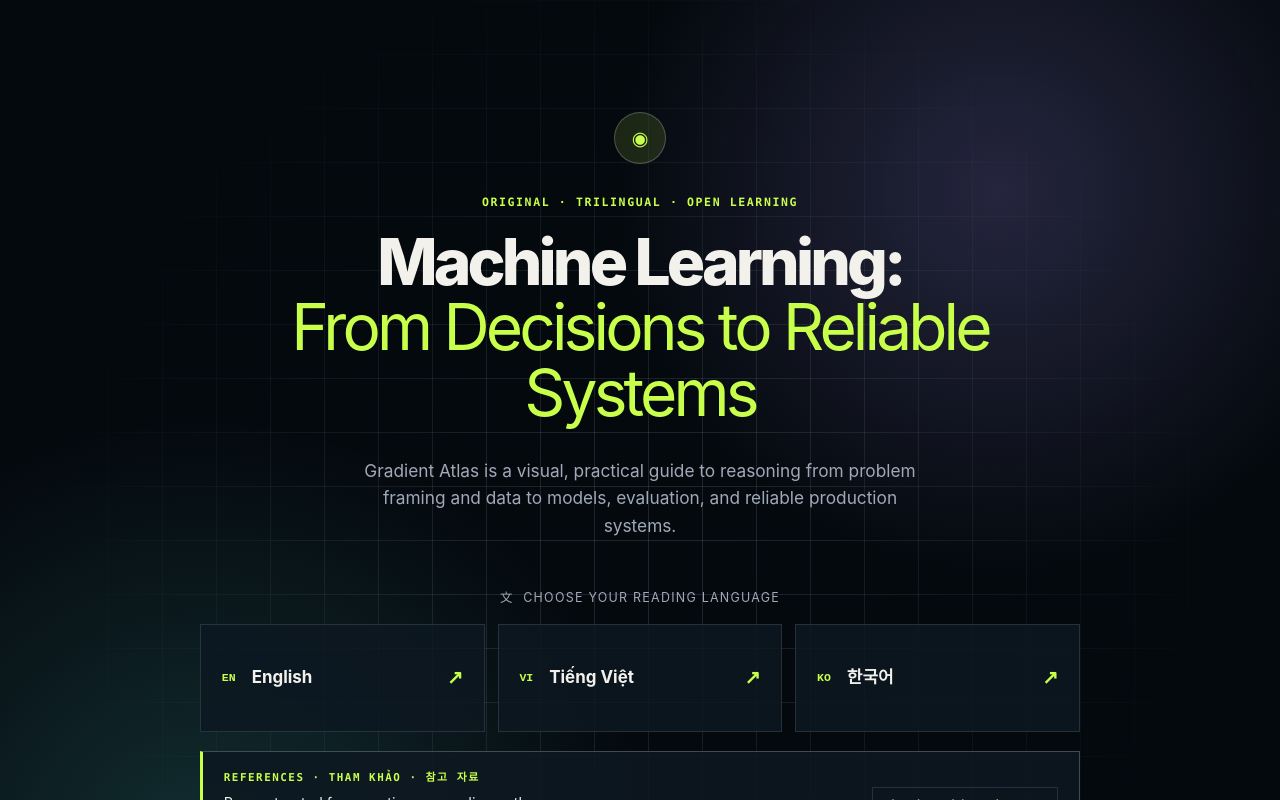
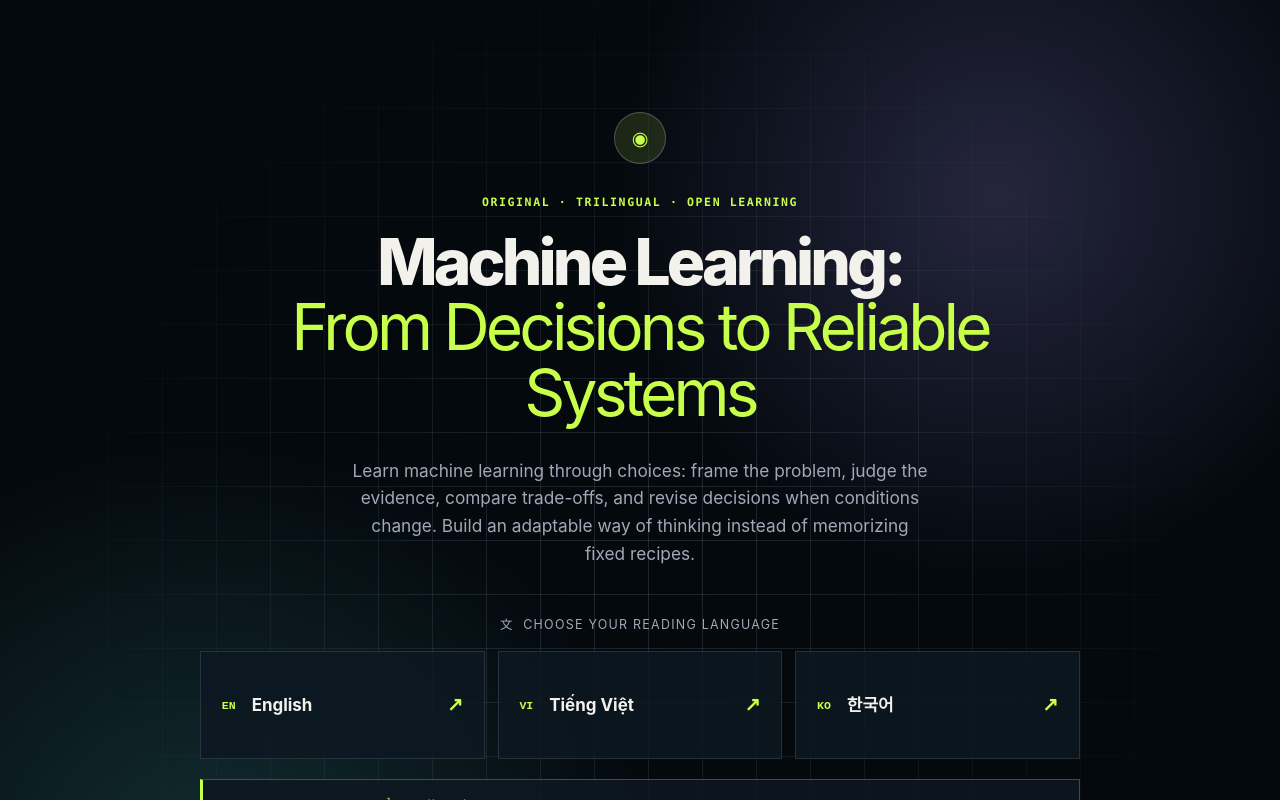
Before and after one commit to buicongnguyen/gradient-atlas, a Next.js app: page / in a window 1280 px wide. Shown: the top 800 px of the page. Built offline with nearby package versions, Linux system fonts and the light colour scheme; no server answers.

Commit message:
Explain the book's decision-first learning approach

```diff
--- a/app/data/content.ts
+++ b/app/data/content.ts
@@ -142,7 +142,7 @@
     heroTitle: "Machine Learning:",
     heroAccent: "From Decisions to Reliable Systems",
     heroBody:
-      "Build one late-delivery risk system across six guided chapters. Frame the decision, protect the evaluation, choose an operating point, and monitor what changes.",
+      "This book begins with choices: what problem to frame, what evidence to trust, which trade-off to accept, and when to revise a decision. Its goal is an adaptable way of thinking—not memorized recipes or a fixed mindset. Practise that approach by building one late-delivery risk system from framing through monitoring.",
     start: "Start the guided course",
     explore: "See the six steps",
     preview: "Editorial preview · human review pending",
@@ -206,7 +206,7 @@
     heroTitle: "Học máy:",
     heroAccent: "Từ quyết định đến hệ thống đáng tin cậy",
     heroBody:
-      "Xây dựng một hệ thống dự báo giao hàng trễ qua sáu chương có hướng dẫn. Định khung quyết định, bảo vệ phép đánh giá, chọn điểm vận hành và theo dõi thay đổi.",
+      "Cuốn sách bắt đầu từ các lựa chọn: định hình bài toán nào, tin vào bằng chứng nào, chấp nhận đánh đổi nào và khi nào cần xem lại quyết định. Mục tiêu là xây dựng cách tư duy linh hoạt—không học thuộc công thức hay giữ một tư duy cố định. Bạn sẽ thực hành cách tiếp cận đó qua một hệ thống dự báo giao hàng trễ, từ định hình đến giám sát.",
     start: "Bắt đầu khóa học",
     explore: "Xem sáu bước",
     preview: "Bản xem trước · đang chờ phản biện",
@@ -270,7 +270,7 @@
     heroTitle: "머신러닝:",
     heroAccent: "의사결정에서 신뢰할 수 있는 시스템까지",
     heroBody:
-      "여섯 개의 가이드 장에서 하나의 배송 지연 위험 시스템을 만드세요. 의사결정을 정의하고 평가를 보호하며 운영점을 고르고 변화를 모니터링합니다.",
+      "이 책은 어떤 문제를 정의하고, 어떤 근거를 믿으며, 어떤 절충을 받아들이고, 언제 결정을 다시 검토할지라는 선택에서 시작합니다. 목표는 암기한 공식이나 고정된 사고가 아니라 상황에 맞게 바꿀 수 있는 유연한 사고방식입니다. 문제 정의부터 모니터링까지 하나의 배송 지연 위험 시스템을 만들며 이 접근법을 연습합니다.",
     start: "가이드 코스 시작",
     explore: "여섯 단계 보기",
     preview: "편집 프리뷰 · 사람의 검토 대기 중",
--- a/app/page.tsx
+++ b/app/page.tsx
@@ -16,8 +16,9 @@
           <em>From Decisions to Reliable Systems</em>
         </h1>
         <p className="gate-lede">
-          Gradient Atlas is a visual, practical guide to reasoning from problem
-          framing and data to models, evaluation, and reliable production systems.
+          Learn machine learning through choices: frame the problem, judge the
+          evidence, compare trade-offs, and revise decisions when conditions change.
+          Build an adaptable way of thinking instead of memorizing fixed recipes.
         </p>
         <div className="language-label">
           <Languages />
```
Also changed, not shown: 1 other file (tests, documents, lock files or other folders).
